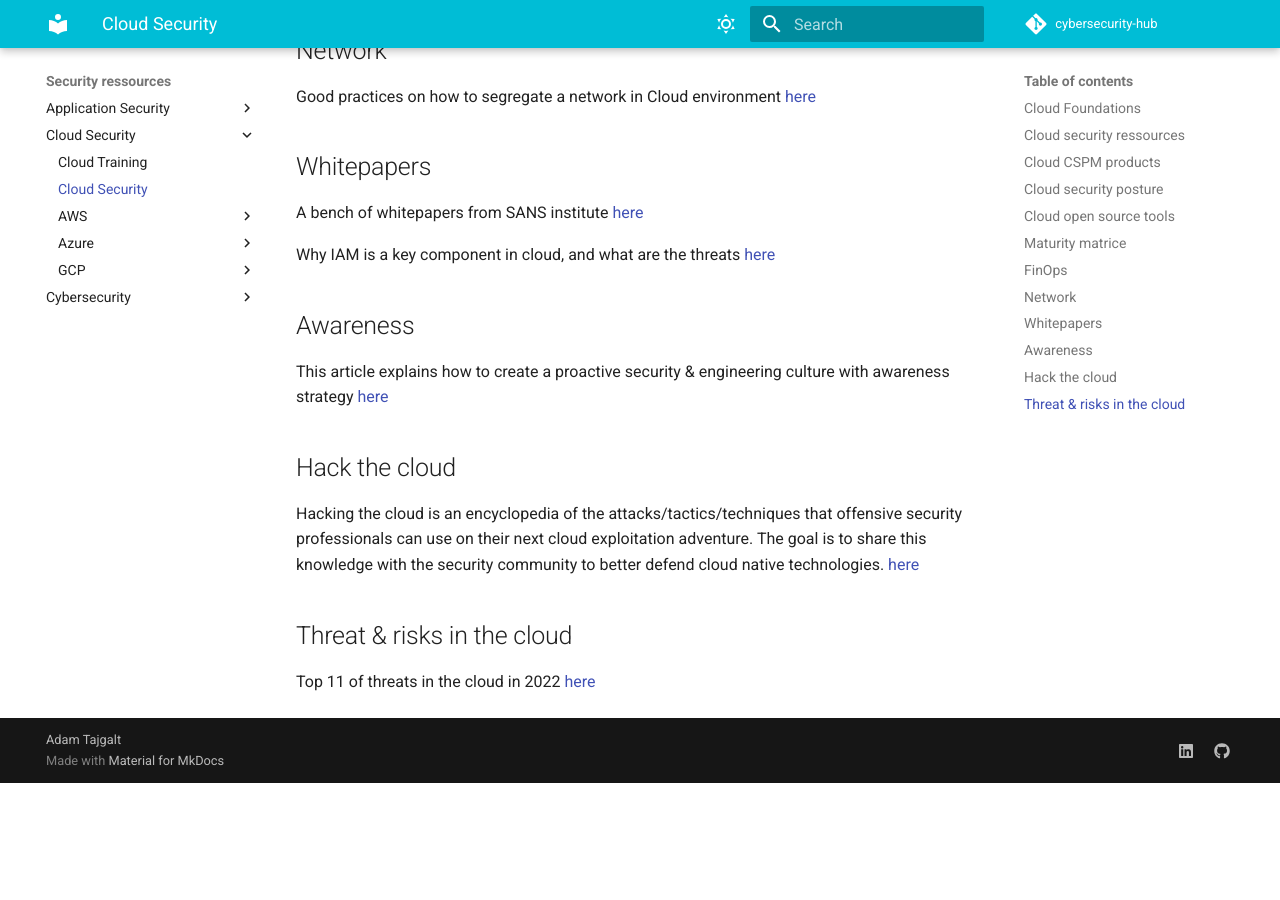
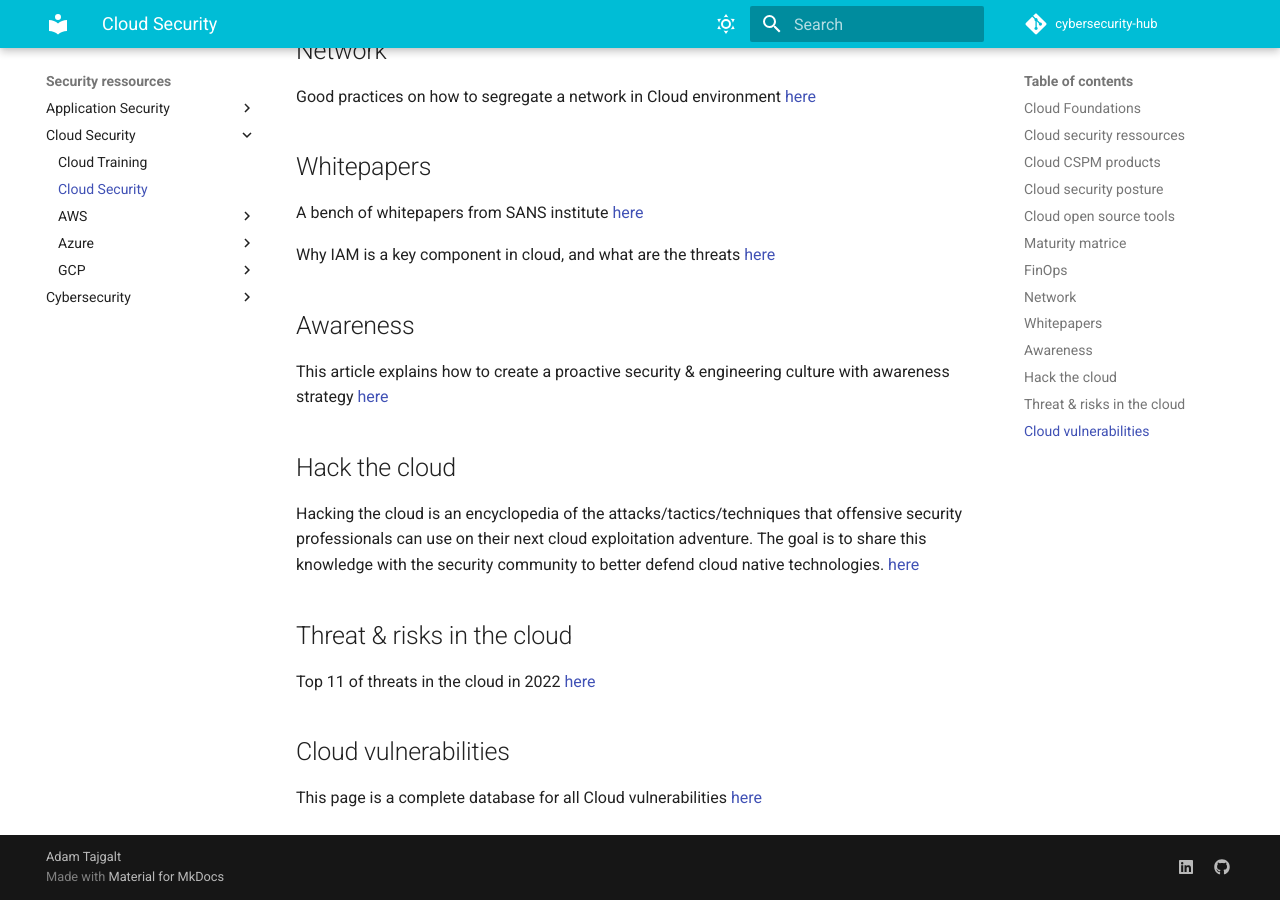
Before and after one commit to adamtaj/cybersecurity-hub, an MkDocs documentation site: the page built from docs/Security ressources/Cloud Security/cloud_security.md, in a window 1280 px wide and 900 px high, scrolled down 3474 px. Built offline with MkDocs 1.6.1 and Material for MkDocs 9.7.7, drawn with Linux system fonts in a browser that asks for light colours; comment, search, counter and statistics services are not loaded; before the commit the page ends 4257 px from its top, so only the background shows below that.

Commit message:
Add more content

```diff
--- a/docs/Security ressources/Cloud Security/cloud_security.md
+++ b/docs/Security ressources/Cloud Security/cloud_security.md
@@ -84,3 +84,7 @@ Hacking the cloud is an encyclopedia of the attacks/tactics/techniques that offe
 ## Threat & risks in the cloud
 
 Top 11 of threats in the cloud in 2022 [here](https://www.linkedin.com/pulse/top-11-des-menaces-sur-le-cloud-computing-en-2022-mohamed-abdennebi/?trackingId=tyHy8xy1SH2T6C3pY%2BEmTg%3D%3D)
+
+## Cloud vulnerabilities
+
+This page is a complete database for all Cloud vulnerabilities [here](https://www.cloudvulndb.org/results?q=)
```
